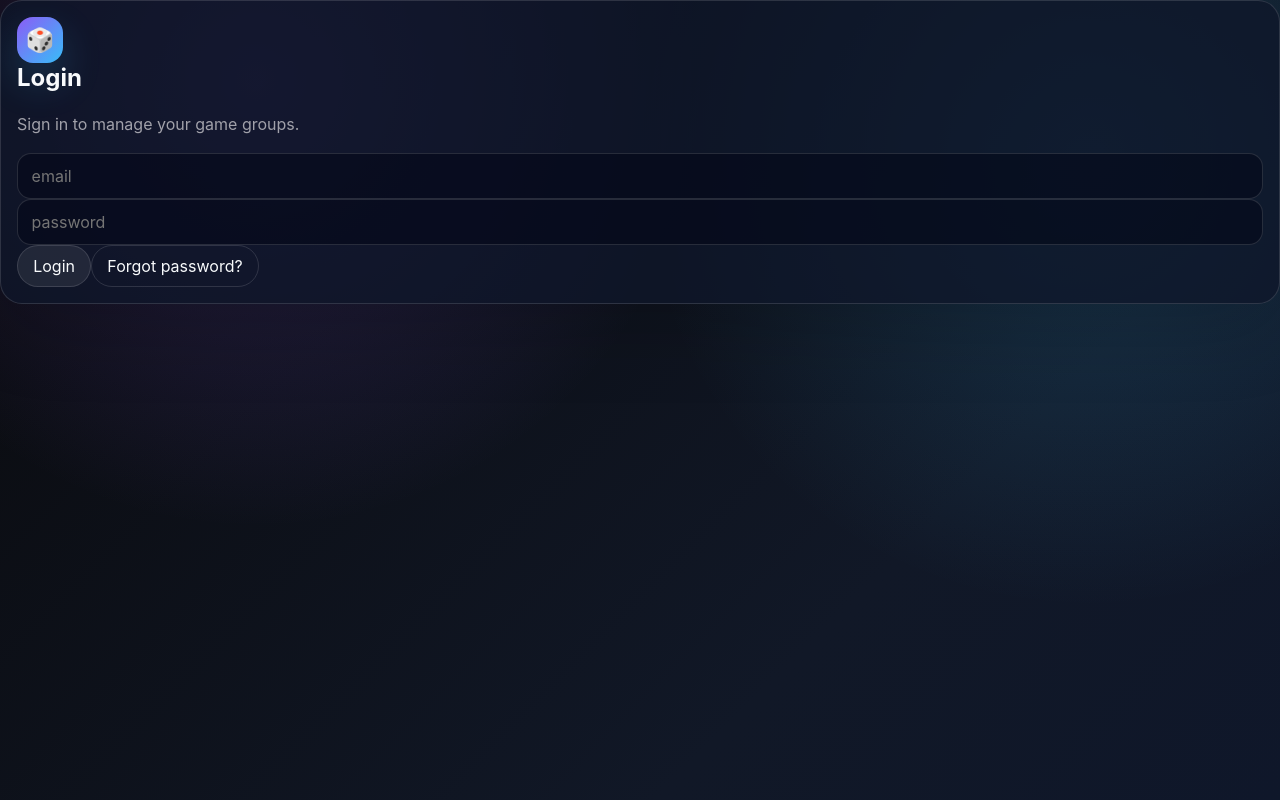
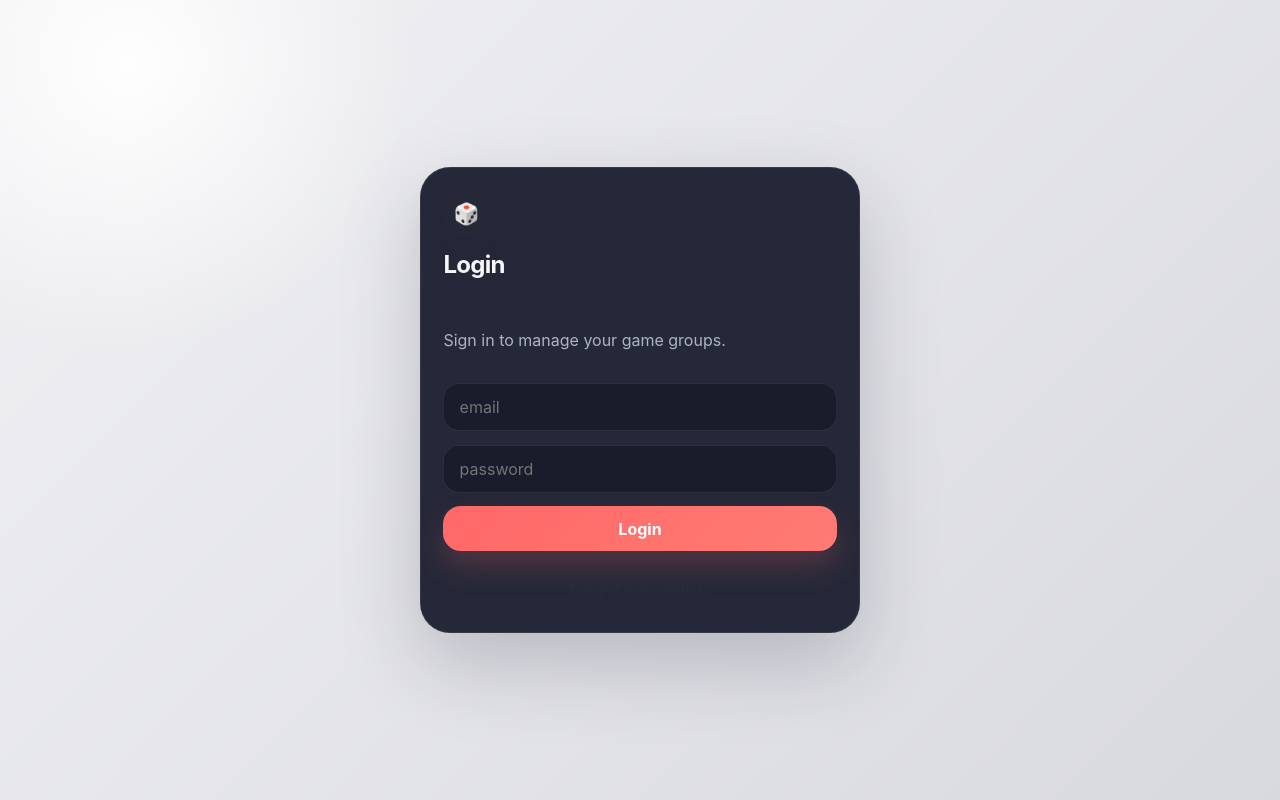
Before and after one commit to endub-22/endub-22.github.io, a React (Vite) app: page / in a window 1280 px wide. Built offline with nearby package versions, Linux system fonts and the light colour scheme.

Commit message:
Restyle app with rounded dashboard UI

```diff
--- a/src/styles/app.css
+++ b/src/styles/app.css
@@ -1,102 +1,123 @@
 :root {
-  font-family: Inter, system-ui, -apple-system, BlinkMacSystemFont, 'Segoe UI', sans-serif;
-  color: #f8fafc;
-  background: #0f172a;
-  --panel: rgba(15, 23, 42, 0.78);
-  --panel-strong: rgba(15, 23, 42, 0.94);
-  --border: rgba(255, 255, 255, 0.13);
-  --muted: #a1a1aa;
-  --accent: #8b5cf6;
-  --accent-two: #38bdf8;
-  --danger: #f87171;
+  font-family: Inter, ui-sans-serif, system-ui, -apple-system, BlinkMacSystemFont, 'Segoe UI', sans-serif;
+  color: #f6f7fb;
+  background: #e8e8ec;
+  --app-bg: #e8e8ec;
+  --shell: #252838;
+  --shell-two: #2d3044;
+  --sidebar: rgba(235, 236, 242, 0.78);
+  --card: #303449;
+  --card-soft: rgba(255, 255, 255, 0.07);
+  --muted: #aeb3c4;
+  --text: #f6f7fb;
+  --dark-text: #343746;
+  --border: rgba(255, 255, 255, 0.08);
+  --shadow: 0 30px 80px rgba(31, 36, 55, 0.22);
+  --accent: #ff6868;
+  --accent-two: #53b7a6;
+  --accent-three: #8d96d8;
+  --warn: #e4c17a;
 }
 
-* {
-  box-sizing: border-box;
-}
+* { box-sizing: border-box; }
 
 body {
   margin: 0;
   min-height: 100vh;
   background:
-    radial-gradient(circle at 20% 10%, rgba(139, 92, 246, 0.24), transparent 28rem),
-    radial-gradient(circle at 85% 20%, rgba(56, 189, 248, 0.18), transparent 28rem),
-    linear-gradient(135deg, #09090b, #111827 70%, #0f172a);
+    radial-gradient(circle at 10% 8%, rgba(255,255,255,.95), transparent 18rem),
+    linear-gradient(135deg, #f1f1f4 0%, #d8d9df 100%);
 }
 
-button,
-input,
-textarea,
-select {
-  font: inherit;
-}
+button, input, textarea, select { font: inherit; }
 
 button {
-  border: 1px solid var(--border);
-  border-radius: 999px;
-  padding: 0.65rem 0.95rem;
-  background: rgba(255, 255, 255, 0.08);
-  color: #f8fafc;
+  border: 0;
+  border-radius: 18px;
+  padding: 0.78rem 1rem;
+  background: rgba(255,255,255,0.08);
+  color: var(--text);
   cursor: pointer;
+  transition: transform .16s ease, background .16s ease, box-shadow .16s ease;
 }
 
 button:hover {
-  background: rgba(255, 255, 255, 0.14);
+  transform: translateY(-1px);
+  background: rgba(255,255,255,0.13);
 }
 
-input,
-textarea,
-select {
-  width: 100%;
-  border: 1px solid var(--border);
-  border-radius: 14px;
-  padding: 0.75rem 0.85rem;
-  background: rgba(2, 6, 23, 0.55);
-  color: #f8fafc;
+button:disabled {
+  opacity: .55;
+  cursor: not-allowed;
+  transform: none;
 }
 
-textarea {
-  min-height: 96px;
-  resize: vertical;
+input, textarea, select {
+  width: 100%;
+  border: 1px solid rgba(255,255,255,0.08);
+  border-radius: 16px;
+  padding: 0.82rem 0.95rem;
+  background: rgba(22, 25, 38, 0.75);
+  color: var(--text);
+  outline: none;
 }
 
-h1,
-h2,
-h3 {
-  margin-top: 0;
+input:focus, textarea:focus, select:focus {
+  border-color: rgba(83,183,166,.72);
+  box-shadow: 0 0 0 4px rgba(83,183,166,.12);
 }
 
-p {
-  color: var(--muted);
-  line-height: 1.55;
+textarea { min-height: 96px; resize: vertical; }
+
+h1, h2, h3 { margin-top: 0; letter-spacing: -0.03em; }
+p { color: var(--muted); line-height: 1.55; }
+a { color: inherit; }
+
+.loading-screen, .auth-screen {
+  min-height: 100vh;
+  display: grid;
+  place-items: center;
+  padding: 1.25rem;
 }
 
-a {
-  color: inherit;
+.auth-card {
+  width: min(440px, 100%);
+  display: grid;
+  gap: .85rem;
+  padding: 1.4rem;
+  border-radius: 30px;
+  background: var(--shell);
+  box-shadow: var(--shadow);
 }
 
 .app-shell {
   min-height: 100vh;
+  width: min(1240px, calc(100% - 2rem));
+  margin: 1.2rem auto;
+  display: grid;
+  grid-template-columns: 230px minmax(0, 1fr);
+  border-radius: 30px;
+  overflow: hidden;
+  box-shadow: var(--shadow);
+  background: var(--shell);
 }
 
 .site-header {
-  position: sticky;
-  top: 0;
-  z-index: 10;
+  grid-column: 1;
+  grid-row: 1 / span 2;
+  min-height: calc(100vh - 2.4rem);
+  padding: 1.45rem;
   display: flex;
+  flex-direction: column;
   justify-content: space-between;
-  align-items: center;
-  gap: 1rem;
-  padding: 1rem 1.4rem;
-  border-bottom: 1px solid var(--border);
-  background: rgba(2, 6, 23, 0.78);
-  backdrop-filter: blur(18px);
+  gap: 1.5rem;
+  background: var(--sidebar);
+  color: var(--dark-text);
 }
 
 .brand-block {
-  display: flex;
-  gap: 0.85rem;
-  align-items: center;
+  display: grid;
+  gap: 1rem;
 }
 
 .brand-mark {
@@ -105,94 +126,219 @@ a {
   display: grid;
   place-items: center;
   border-radius: 16px;
-  background: linear-gradient(135deg, var(--accent), var(--accent-two));
-  box-shadow: 0 18px 42px rgba(56, 189, 248, 0.2);
-  font-size: 1.45rem;
+  background: rgba(37,40,56,.9);
+  color: #fff;
+  font-size: 1.3rem;
+  box-shadow: 0 18px 38px rgba(37,40,56,.18);
 }
 
 .brand-block h1 {
   margin: 0;
-  font-size: 1.1rem;
-  line-height: 1.1;
+  font-size: 1.15rem;
+  line-height: 1.05;
+  color: #272b3a;
 }
 
 .brand-block p {
-  margin: 0.2rem 0 0;
-  font-size: 0.86rem;
+  margin: .28rem 0 0;
+  color: rgba(39,43,58,.62);
+  font-size: .88rem;
 }
 
 .header-actions {
-  display: flex;
-  flex-wrap: wrap;
-  justify-content: flex-end;
-  align-items: center;
-  gap: 0.65rem;
+  display: grid;
+  gap: .72rem;
 }
 
 .user-pill {
-  max-width: 260px;
+  display: block;
+  max-width: 100%;
   overflow: hidden;
   text-overflow: ellipsis;
   white-space: nowrap;
-  border: 1px solid var(--border);
-  border-radius: 999px;
-  padding: 0.52rem 0.75rem;
-  color: var(--muted);
-  background: rgba(255, 255, 255, 0.05);
-  font-size: 0.86rem;
+  padding: .75rem .9rem;
+  border-radius: 18px;
+  background: rgba(255,255,255,.55);
+  color: rgba(39,43,58,.68);
+  font-size: .84rem;
+}
+
+.btn, .header-actions button, .tab-nav button {
+  font-weight: 700;
+}
+
+.btn.primary, button[type='submit'] {
+  background: linear-gradient(135deg, var(--accent), #ff7b73);
+  color: #fff;
+  box-shadow: 0 16px 30px rgba(255,104,104,.2);
 }
 
 .btn.ghost {
-  background: transparent;
+  background: rgba(37,40,56,.08);
+  color: #272b3a;
 }
 
 .btn.danger {
-  border-color: rgba(248, 113, 113, 0.42);
-  color: #fecaca;
+  background: rgba(255,104,104,.12);
+  color: #b43a3a;
 }
 
 .page-wrap {
-  width: min(1180px, calc(100% - 2rem));
-  margin: 0 auto;
-  padding: 1.4rem 0 3rem;
+  grid-column: 2;
+  padding: 1.9rem;
+  min-height: calc(100vh - 2.4rem);
+  background:
+    radial-gradient(circle at 88% 8%, rgba(83,183,166,.16), transparent 22rem),
+    linear-gradient(135deg, var(--shell), var(--shell-two));
 }
 
-nav {
+.tab-nav {
   display: flex;
   flex-wrap: wrap;
-  gap: 0.65rem;
-  margin: 1rem 0;
+  gap: .85rem;
+  margin: 0 0 1.4rem;
+}
+
+.tab-nav button {
+  min-width: 120px;
+  background: rgba(255,255,255,.08);
+  color: var(--muted);
+}
+
+.tab-nav button.active {
+  color: #fff;
+  background: linear-gradient(135deg, var(--accent-two), #62cbb8);
+  box-shadow: 0 18px 34px rgba(83,183,166,.18);
+}
+
+.content-stack {
+  display: grid;
+  gap: 1.1rem;
+}
+
+.card-grid {
+  display: grid;
+  grid-template-columns: repeat(3, minmax(0, 1fr));
+  gap: 1rem;
+}
+
+.card, form, .empty-state {
+  border: 1px solid var(--border);
+  border-radius: 24px;
+  padding: 1.15rem;
+  background: rgba(255,255,255,.055);
+  box-shadow: 0 18px 50px rgba(0,0,0,.12);
+}
+
+.card h3, form h3 {
+  margin-bottom: .5rem;
 }
 
 form {
-  border: 1px solid var(--border);
-  border-radius: 22px;
-  padding: 1rem;
-  background: var(--panel);
-  box-shadow: 0 24px 80px rgba(0, 0, 0, 0.16);
+  display: grid;
+  gap: .8rem;
+  max-width: 560px;
 }
 
-.card,
-ul,
-li > div {
-  border-color: var(--border);
+.empty-state {
+  color: var(--muted);
 }
 
 ul {
-  padding-left: 1.1rem;
+  margin: .8rem 0 0;
+  padding-left: 1.2rem;
+  color: var(--muted);
 }
 
-li {
-  margin: 0.45rem 0;
+li { margin: .48rem 0; }
+
+.notice {
+  padding: .8rem .9rem;
+  border-radius: 16px;
+  background: rgba(255,255,255,.08);
 }
 
-@media (max-width: 760px) {
+.notice.good { color: #9af2d7; }
+.notice.error { color: #fecaca; }
+
+/* Make current plain feature output look card-like without heavy rewrites */
+.page-wrap > div > h2:first-child,
+.page-wrap h2 {
+  font-size: clamp(2rem, 4vw, 3.8rem);
+  line-height: .96;
+}
+
+.page-wrap label {
+  display: flex;
+  align-items: center;
+  gap: .65rem;
+  color: var(--muted);
+  margin: .45rem 0;
+}
+
+.page-wrap input[type='checkbox'] {
+  width: auto;
+}
+
+@media (max-width: 980px) {
+  .app-shell {
+    width: min(100% - 1rem, 760px);
+    grid-template-columns: 1fr;
+    border-radius: 24px;
+  }
+
   .site-header {
-    align-items: flex-start;
-    flex-direction: column;
+    grid-column: 1;
+    grid-row: auto;
+    min-height: auto;
+    flex-direction: row;
+    align-items: center;
   }
 
   .header-actions {
+    display: flex;
+    flex-wrap: wrap;
+    justify-content: flex-end;
+  }
+
+  .page-wrap {
+    grid-column: 1;
+    min-height: auto;
+    padding: 1.2rem;
+  }
+
+  .card-grid {
+    grid-template-columns: repeat(2, minmax(0, 1fr));
+  }
+}
+
+@media (max-width: 640px) {
+  .app-shell {
+    width: 100%;
+    margin: 0;
+    border-radius: 0;
+  }
+
+  .site-header {
+    flex-direction: column;
+    align-items: flex-start;
+    padding: 1rem;
+  }
+
+  .header-actions {
+    width: 100%;
     justify-content: flex-start;
   }
+
+  .user-pill {
+    width: 100%;
+  }
+
+  .card-grid {
+    grid-template-columns: 1fr;
+  }
+
+  .tab-nav button, .header-actions button {
+    flex: 1 1 auto;
+  }
 }
```
